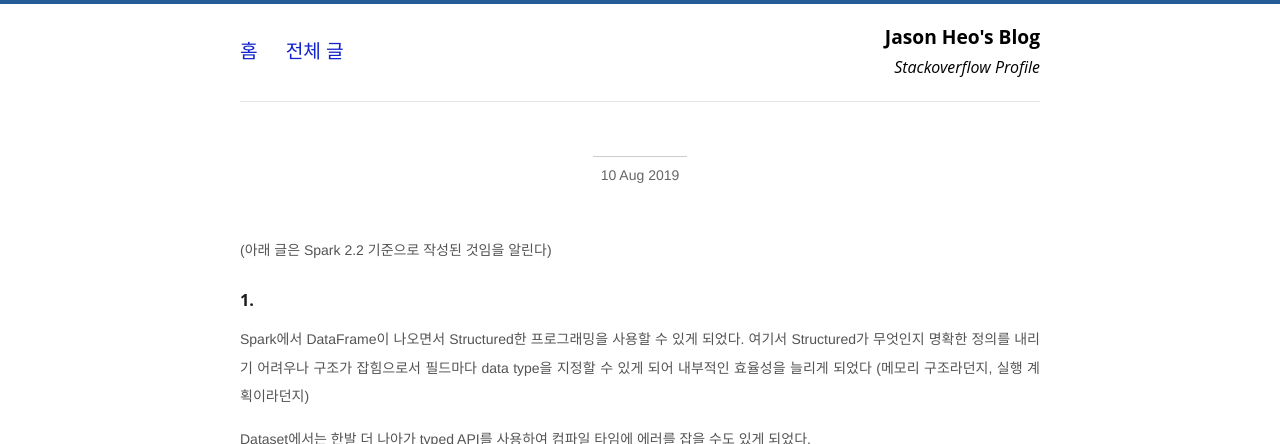
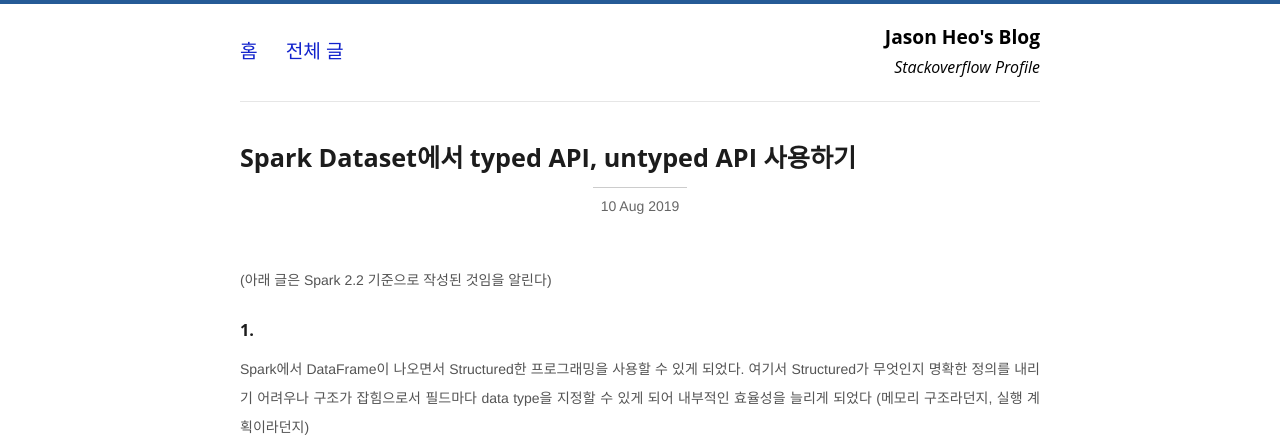
Before and after one commit to jason-heo/jason-heo.github.io, a Jekyll site: the page built from _posts/2019-08-10-dataset-typed-api.md, in a window 1280 px wide and 900 px high, cut to the strip 0-444 px from the top of the window. Built offline with Jekyll 4.4.1, drawn with Linux system fonts in a browser that asks for light colours; our own code applies the rules of GitHub Pages for plain Markdown files; comment, search, counter and statistics services are not loaded.

Commit message:
제목에 큰 따옴표 누락된 것 보강

```diff
--- a/_posts/2019-08-10-dataset-typed-api.md
+++ b/_posts/2019-08-10-dataset-typed-api.md
@@ -1,6 +1,6 @@
 ---
 layout: post
-title: "Spark Dataset에서 typed API, untyped API 사용하기
+title: "Spark Dataset에서 typed API, untyped API 사용하기"
 categories: "bigdata"
 ---
 
```
